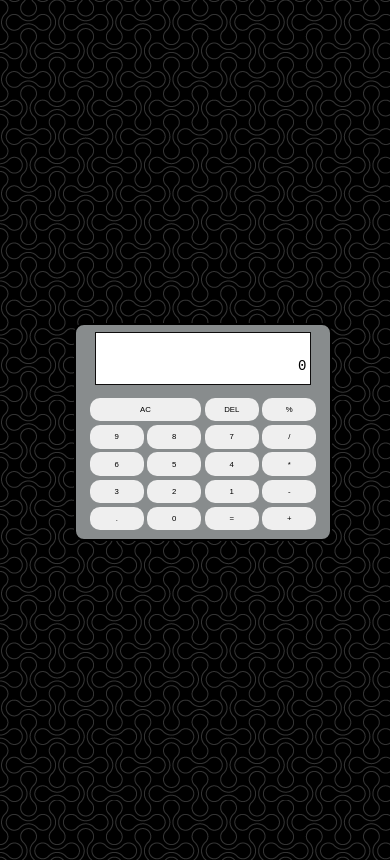
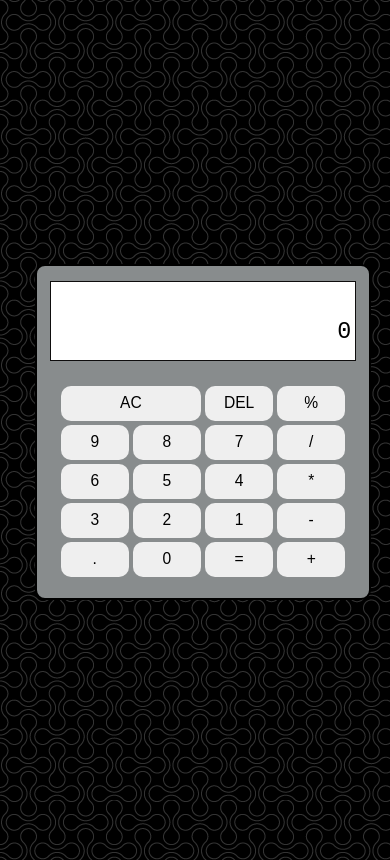
Before and after one commit to nkg3479/calculator, a plain HTML site: page index.html in a window 390 px wide. Drawn offline with nearby package versions, Linux system fonts and the light colour scheme.

Commit message:
changes for medias

```diff
--- a/media.css
+++ b/media.css
@@ -25,26 +25,31 @@
 }
 @media(max-width:600px){
     .main{
-        width:65vw;
-        height:55vw;
+        width:85vw;
+        height:85vw;
     }
     .display{
-        width:55vw;
-        max-height: 13vw;
+        width:78vw;
+        margin-top: 15px;
+        max-height: 20vw;
     }
     .inputs{
-        width:55vw;
-        height:30vw;
+        width:70vw;
+        height: 45vw;
     }
     textarea{
-        font-size: 3.6vw;
+        font-size: 6vw;
     }
     .text1{
         padding:5px;
-        font-size: 2.2vw;
+        font-size: 4vw;
     }
     button{
-        max-height: 10vw;
-        max-width: 14vw;
+        max-height: 20vw;
+        max-width: 30vw;
+        font-size: 4vw;
+    }
+    .Ac{
+        max-width: 40vw;
     }
 }
```
